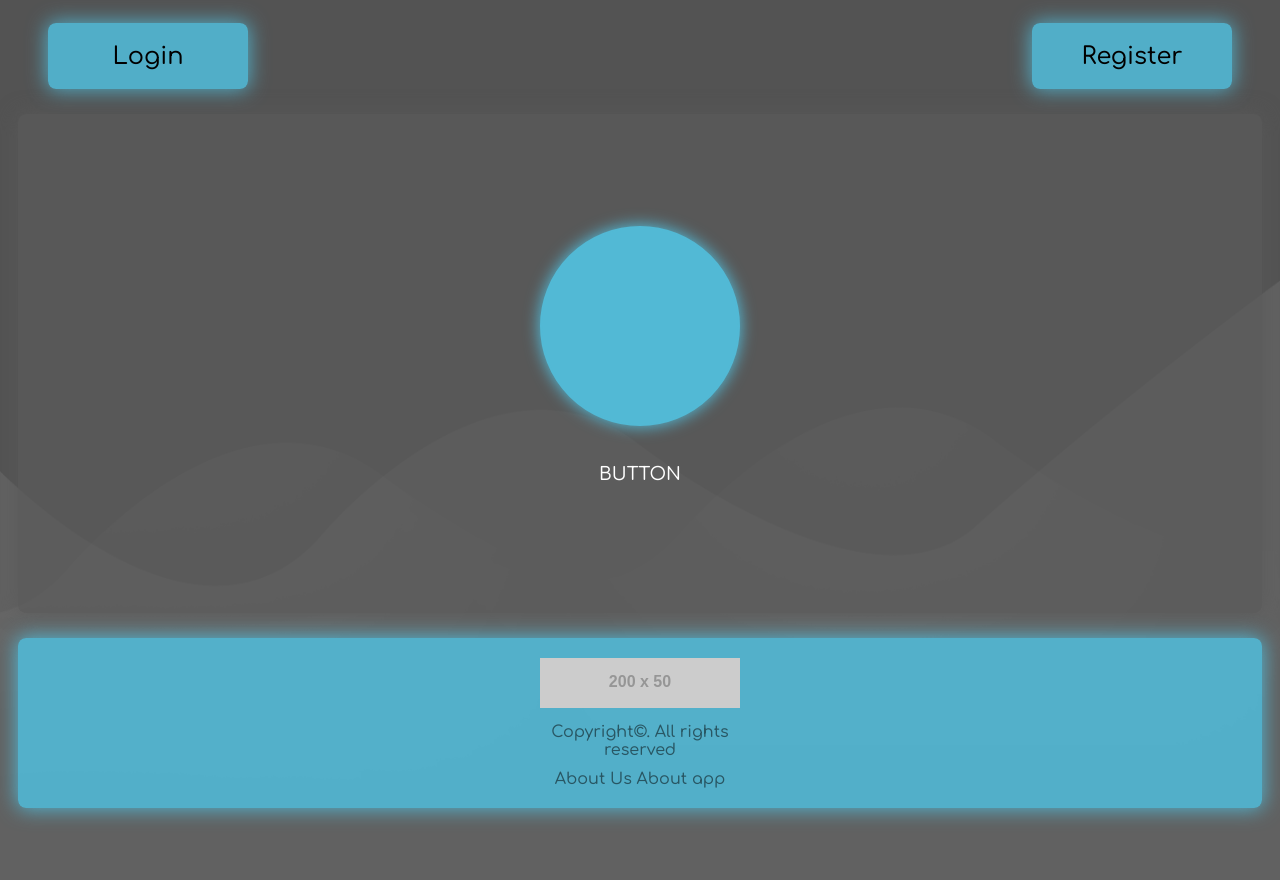
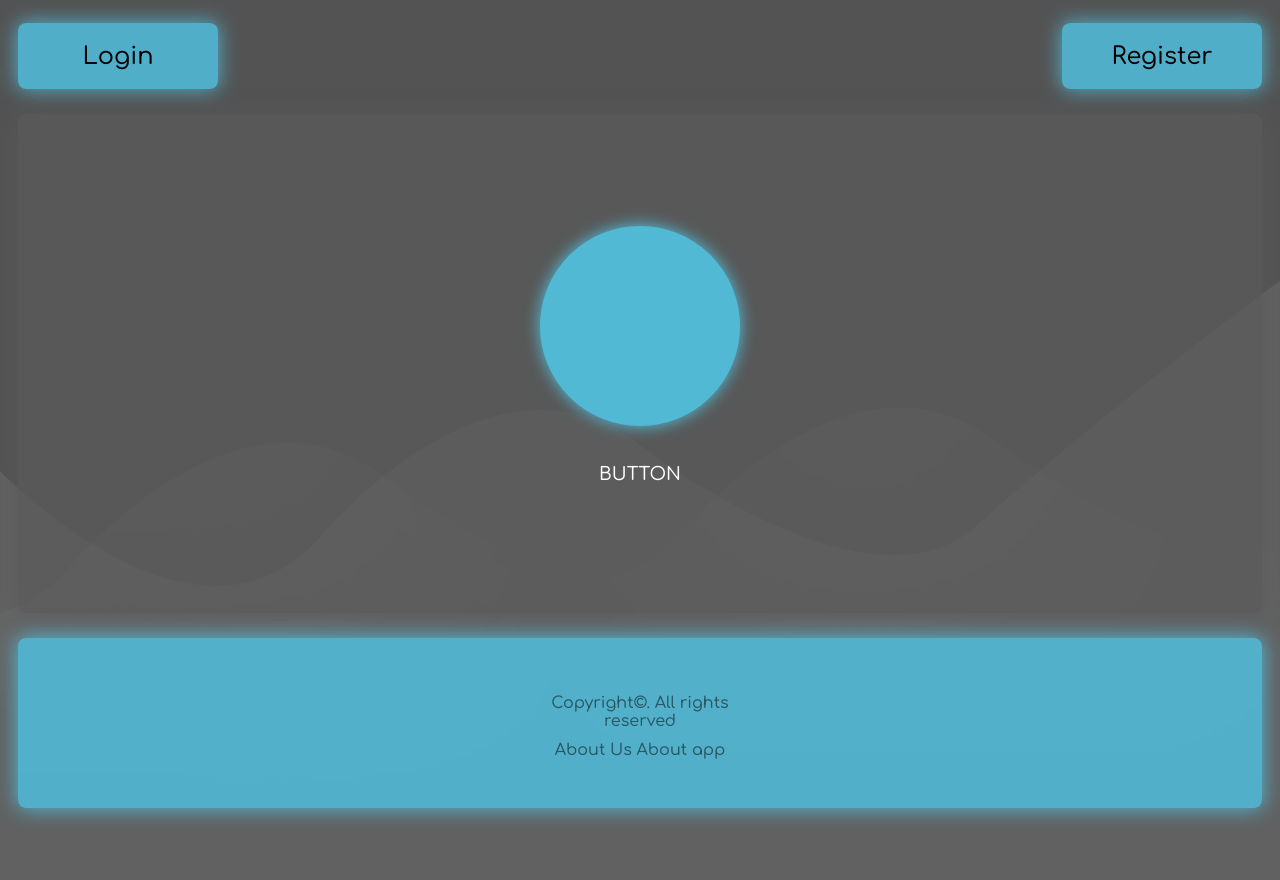
Before and after one commit to YukkieWQR/emnosys_wqrfl, a Django app: page / in a window 1280 px wide. Run offline with Django 3.2, Linux system fonts and the light colour scheme; grey boxes labelled with a size stand in for pictures from a placeholder-image service; some libraries are stand-ins or nearby versions.

Commit message:
changed some details in .html and .css files

```diff
--- a/emnosys/static/emnosys/css/styles-main.css
+++ b/emnosys/static/emnosys/css/styles-main.css
@@ -27,6 +27,7 @@ body {
 }
 .user {
     margin-right: 40px;
+    margin-left: 10px;
     margin-bottom: 15px;
     margin-top: 15px;
     padding: 7px 10px 5px 10px;
@@ -52,8 +53,8 @@ body {
     justify-content: center;
     align-items: center;
     border-radius: 8px;
-    margin-left: 40px;
-    margin-right: 40px;
+    margin-left: 10px;
+    margin-right: 10px;
     margin-top: 15px;
     margin-bottom: 15px;
     background: rgba(82,185,213,0.9);
--- a/emnosys/templates/emnosys/main.html
+++ b/emnosys/templates/emnosys/main.html
@@ -34,11 +34,6 @@
     <div class="foot">
         <table id="footer">
             <tr>
-                <td>
-                    <a href="http://" id="foot--logo"><img src="https://dummyimage.com/200x50" alt=""></a>
-                </td>
-            </tr>
-            <tr>
                 <td id="copyright--table">
                     <a id="copyright" href="https://">Copyright©. All rights reserved</a>
                 </td>
--- a/emnosys/templates/emnosys/personalpage.html
+++ b/emnosys/templates/emnosys/personalpage.html
@@ -10,7 +10,7 @@
 <body>
     <div class="main">
         <div class="username--photo">
-            <img src="https://dummyimage.com/250x250/" alt="" class="username--photo">
+            <img src="../../static/emnosys/images/user.png" alt="" class="username--photo">
         </div>
         <div class="username">
             <label for="#username">Name</label>
@@ -21,7 +21,7 @@
             example@example.com
         </div>
         <div class="signout">
-            <button type="submit" class="signout">Sign Out</button>
+            <a href="https://">Sign Out</a>
         </div>
     </div>
     <div class="waves">
```
Also changed, not shown: emnosys/static/emnosys/css/styles-personalpage.css (+8 -9 lines).
